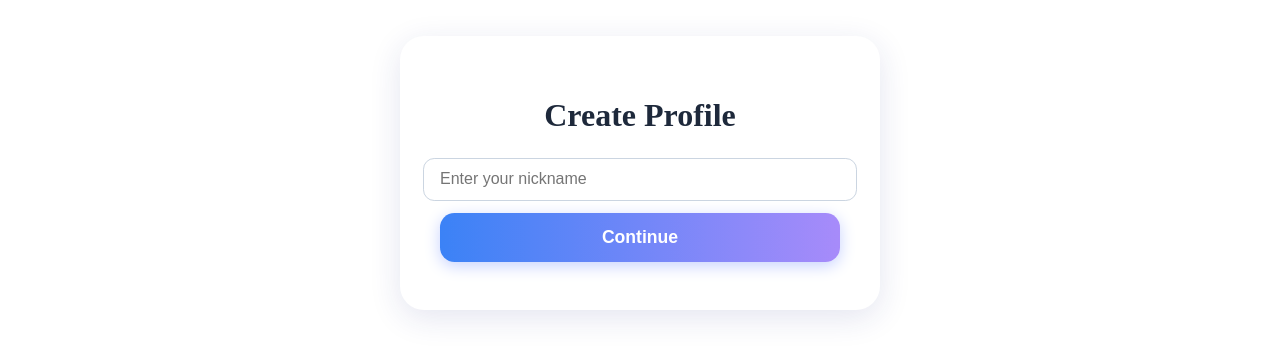
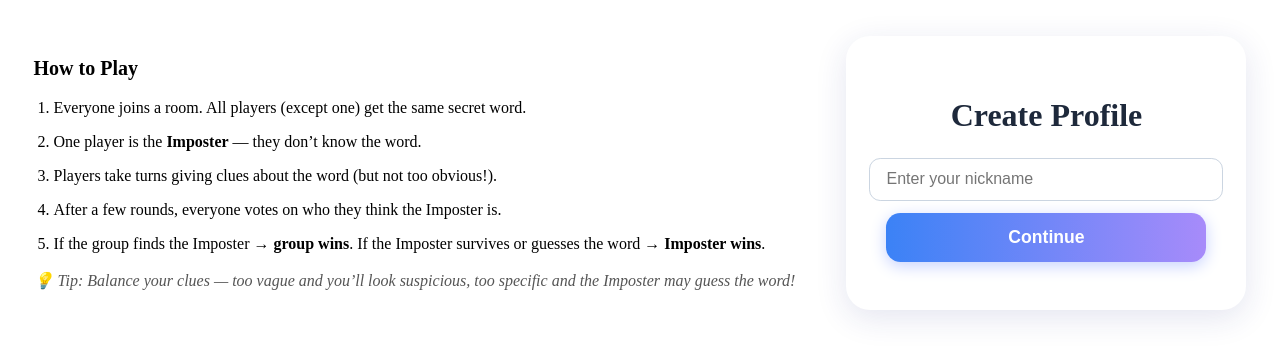
Before and after one commit to JustKdd/Odd-One-Out, a React (Vite) app: page / in a window 1280 px wide. Shown: the part 235-594 px from the top of the page. Built offline with nearby package versions, Linux system fonts and the light colour scheme; no server answers.

Commit message:
added instructions

```diff
--- a/package.json
+++ b/package.json
@@ -12,6 +12,7 @@
   "dependencies": {
     "@tanstack/react-query": "^5.90.2",
     "firebase": "^12.3.0",
+    "lucide-react": "^0.544.0",
     "react": "^19.1.1",
     "react-dom": "^19.1.1"
   },
--- a/src/App.tsx
+++ b/src/App.tsx
@@ -9,6 +9,7 @@ import Results from "./components/Results";
 import Profile from "./components/Profile";
 
 import type { RoomData } from "./types";
+import Instructions from "./components/Instructions";
 
 function App() {
   const [roomData, setRoomData] = useState<RoomData | null>(null);
@@ -75,7 +76,8 @@ function App() {
 
     switch (roomData.phase || 'lobby') {
       case "lobby":
-        return <Lobby roomData={roomData} nickname={nickname} setRoomId={setRoomId} />;
+        return <Lobby roomData={roomData} nickname={nickname} setRoomId={setRoomId} />
+
       case "game":
         return <Game roomData={roomData} setRoomData={setRoomData} />;
       case "voting":
@@ -90,8 +92,11 @@ function App() {
   // Show profile setup first
   if (!nickname) {
     return (
-      <div className="min-h-screen bg-gray-100 flex items-center justify-center p-6">
-        <Profile onProfileSet={handleProfileSet} />
+      <div className="space-y-4 " style={{ display: 'flex', alignItems: 'center', justifyContent: 'space-around', flexDirection: 'row' }}>
+        <Instructions />
+        <div className="min-h-screen bg-gray-100 flex items-center justify-center p-6">
+          <Profile onProfileSet={handleProfileSet} />
+        </div>
       </div>
     );
   }
--- /dev/null
+++ b/src/components/Instructions.css
@@ -0,0 +1,81 @@
+/* Full-screen overlay */
+.instructions-overlay {
+    position: fixed;
+    top: 0;
+    left: 0;
+    width: 100%;
+    height: 100%;
+    background-color: rgba(0, 0, 0, 0.6);
+    /* dark translucent background */
+    display: flex;
+    justify-content: center;
+    align-items: center;
+    z-index: 9999;
+    /* on top of everything */
+}
+
+/* Modal box */
+.instructions-modal {
+    background-color: #fff;
+    /* paper color */
+    border-radius: 12px;
+    width: 90%;
+    max-width: 600px;
+    max-height: 80%;
+    overflow-y: auto;
+    box-shadow: 0 10px 30px rgba(0, 0, 0, 0.3);
+    /* nice shadow */
+    padding: 20px;
+    display: flex;
+    flex-direction: column;
+}
+
+/* Header with title and close button */
+.instructions-header {
+    display: flex;
+    justify-content: space-between;
+    align-items: center;
+    margin-bottom: 15px;
+}
+
+.instructions-header h1 {
+    font-size: 1.5rem;
+    font-weight: bold;
+    margin: 0;
+}
+
+.close-btn {
+    background: none;
+    border: none;
+    cursor: pointer;
+    color: #333;
+    padding: 4px;
+    border-radius: 50%;
+    transition: background 0.2s;
+}
+
+.close-btn:hover {
+    background-color: #eee;
+}
+
+/* Content */
+.instructions-content h2 {
+    font-size: 1.25rem;
+    margin-bottom: 10px;
+}
+
+.instructions-content ol {
+    padding-left: 20px;
+    margin-bottom: 15px;
+}
+
+.instructions-content li {
+    margin-bottom: 10px;
+    line-height: 1.5;
+}
+
+.instructions-content .tip {
+    font-style: italic;
+    color: #555;
+    margin-top: 10px;
+}
--- /dev/null
+++ b/src/components/Instructions.tsx
@@ -0,0 +1,24 @@
+// src/components/Instructions.tsx
+export default function Instructions() {
+    return (
+
+        <div className="instructions-content">
+            <h2>How to Play</h2>
+            <ol>
+                <li>Everyone joins a room. All players (except one) get the same secret word.</li>
+                <li>One player is the <strong>Imposter</strong> — they don’t know the word.</li>
+                <li>Players take turns giving clues about the word (but not too obvious!).</li>
+                <li>After a few rounds, everyone votes on who they think the Imposter is.</li>
+                <li>
+                    If the group finds the Imposter → <strong>group wins</strong>.
+                    If the Imposter survives or guesses the word → <strong>Imposter wins</strong>.
+                </li>
+            </ol>
+            <p className="tip">
+                💡 Tip: Balance your clues — too vague and you’ll look suspicious, too specific and the Imposter may guess the word!
+            </p>
+        </div>
+
+    );
+
+}
--- /dev/null
+++ b/src/components/InstructionsModal.tsx
@@ -0,0 +1,37 @@
+import { X } from "lucide-react";
+import "./Instructions.css"; // Import CSS file
+
+interface InstructionsProps {
+    onClose: () => void;
+}
+
+export default function InstructionsModal({ onClose }: InstructionsProps) {
+    return (
+        <div className="instructions-overlay">
+            <div className="instructions-modal">
+                <div className="instructions-header">
+                    <h1>Game Instructions</h1>
+                    <button className="close-btn" onClick={onClose}>
+                        <X size={24} />
+                    </button>
+                </div>
+                <div className="instructions-content">
+                    <h2>How to Play</h2>
+                    <ol>
+                        <li>Everyone joins a room. All players (except one) get the same secret word.</li>
+                        <li>One player is the <strong>Imposter</strong> — they don’t know the word.</li>
+                        <li>Players take turns giving clues about the word (but not too obvious!).</li>
+                        <li>After a few rounds, everyone votes on who they think the Imposter is.</li>
+                        <li>
+                            If the group finds the Imposter → <strong>group wins</strong>.
+                            If the Imposter survives or guesses the word → <strong>Imposter wins</strong>.
+                        </li>
+                    </ol>
+                    <p className="tip">
+                        💡 Tip: Balance your clues — too vague and you’ll look suspicious, too specific and the Imposter may guess the word!
+                    </p>
+                </div>
+            </div>
+        </div>
+    );
+}
--- a/src/components/Lobby.tsx
+++ b/src/components/Lobby.tsx
@@ -100,15 +100,25 @@ const Lobby: React.FC<LobbyProps> = ({ roomData, nickname, setRoomId }: LobbyPro
             setError("Not signed in yet. Try again shortly.");
             return;
         }
+
         try {
             const roomRef = doc(db, "rooms", joinId);
             const snap = await getDoc(roomRef);
+
             if (!snap.exists()) {
                 setError("Room not found");
                 return;
             }
+
+            const roomData = snap.data();
+
+            if (roomData.phase === "game") {
+                setError("Game already in progress. Please wait for the next round.");
+                return;
+            }
+
             const cleanName = username.trim() || "Player";
-            // Add player to the room
+
             await updateDoc(roomRef, {
                 players: arrayUnion({
                     id: user.uid,
@@ -119,6 +129,7 @@ const Lobby: React.FC<LobbyProps> = ({ roomData, nickname, setRoomId }: LobbyPro
                     vote: null,
                 }),
             });
+
             setRoomId(joinId);
             localStorage.setItem("roomId", joinId);
             setMode("lobby");
--- a/src/components/LobbyMenu.tsx
+++ b/src/components/LobbyMenu.tsx
@@ -1,4 +1,5 @@
 import styles from "./Lobby.module.css";
+import Instructions from "./Instructions";
 
 type LobbyMenuProps = {
     onCreate: () => void;
@@ -6,11 +7,15 @@ type LobbyMenuProps = {
 };
 
 export default function LobbyMenu({ onCreate, onJoin }: LobbyMenuProps) {
-    return (
+
+    return (<div style={{ display: 'flex', flexDirection: 'row', justifyContent: 'space-around' }}>            <Instructions />
+
         <div className={styles.container}>
+
             <h1 className={styles.heading}>Odd One Out</h1>
             <button className={styles.button} onClick={onCreate}>Create Room</button>
             <button className={styles.button} onClick={onJoin}>Join Room</button>
         </div>
+    </div>
     );
 }
--- a/src/components/LobbyRoom.tsx
+++ b/src/components/LobbyRoom.tsx
@@ -4,6 +4,7 @@ import styles from "./Lobby.module.css";
 import type { Player } from "../types";
 import { db, getCurrentUser } from "../firebase";
 import { doc, updateDoc } from "firebase/firestore";
+import InstructionsModal from "./InstructionsModal";
 
 interface LobbyRoomProps {
     roomId: string;
@@ -40,6 +41,7 @@ export default function LobbyRoom({
     const [nicknameInput, setNicknameInput] = useState(username);
     const [updating, setUpdating] = useState(false);
     const nameChanged = nicknameInput.trim() && nicknameInput !== username;
+    const [showInstructions, setShowInstructions] = useState(false); // NEW state
 
     // Update nickname in Firestore and local players
     const handleUpdateNickname = async () => {
@@ -61,6 +63,15 @@ export default function LobbyRoom({
 
     return (
         <div className={styles.container}>
+            {showInstructions && (
+                <InstructionsModal onClose={() => setShowInstructions(false)} />
+            )}
+            <button
+                onClick={() => setShowInstructions(true)}
+                className="absolute top-4 right-4 bg-white p-2 rounded-full shadow hover:bg-gray-200"
+            >
+                ❓
+            </button>
             <h1 className={styles.heading}>Room Lobby</h1>
             <div className={styles.themeNote} style={{ textAlign: 'center', fontWeight: 600, fontSize: '1.1rem', marginBottom: 10 }}>
                 Room code: <b>{roomId}</b>
```
Also changed, not shown: 1 other file (tests, documents, lock files or other folders).
